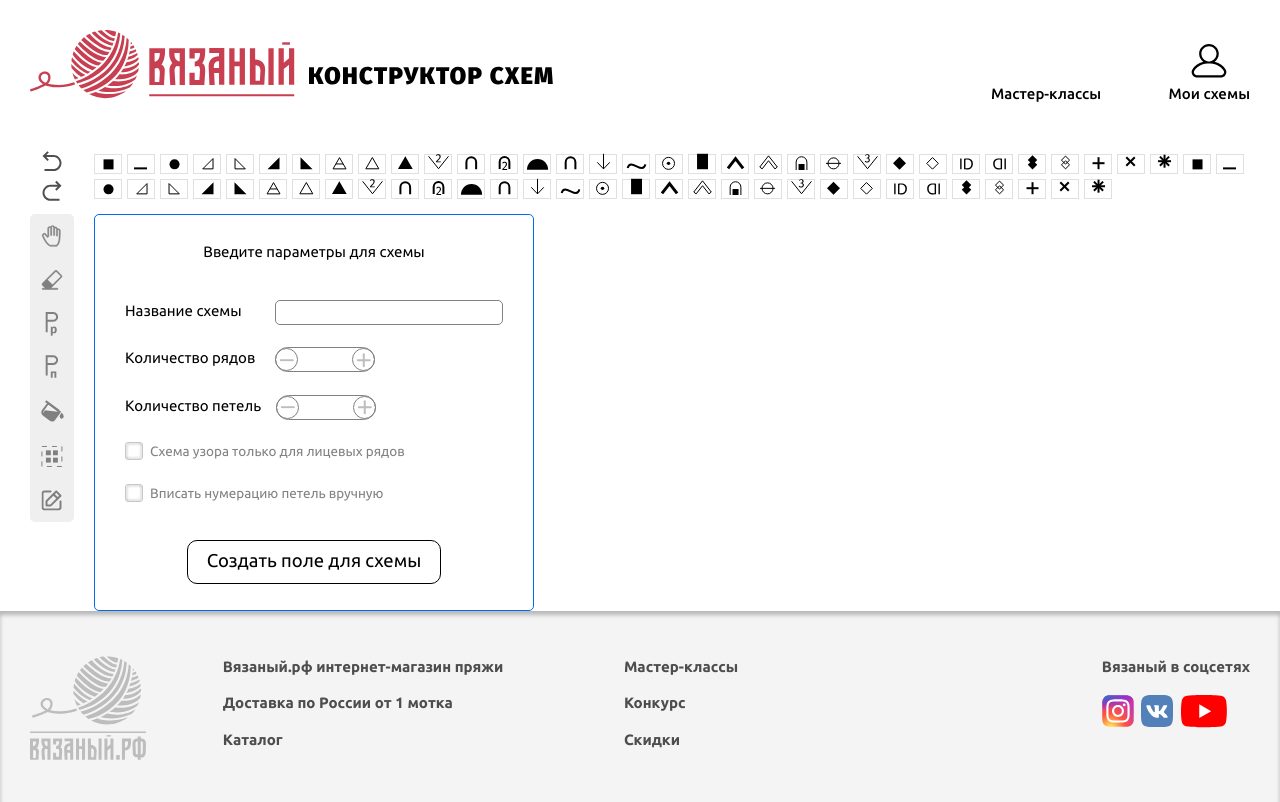
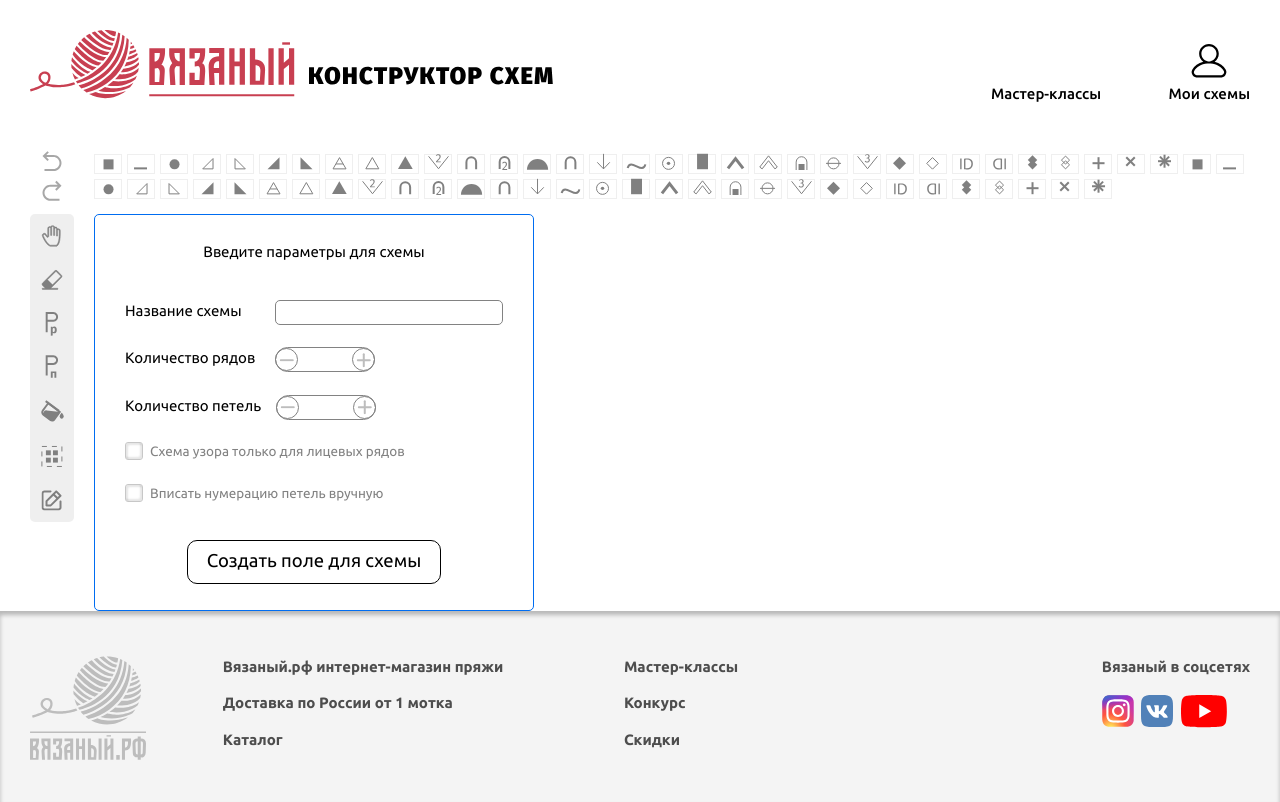
Before and after one commit to voodoobat/constructor-next, a Next.js app: page /constructor/create in a window 1280 px wide. Built offline with nearby package versions, Linux system fonts and the light colour scheme.

Commit message:
add overlay to top panel

```diff
--- a/src/components/constructor/LoopPanel/LoopPanel.js
+++ b/src/components/constructor/LoopPanel/LoopPanel.js
@@ -11,7 +11,7 @@ for (let j = 1; j <= 33; j++) {
   loops.push(j)
 }
 
-export default function LoopsBar ({ className, inactive }) {
+export default function LoopsBar ({ className }) {
   return (
     <div className={classNames(className, scss._)}>
       {loops.map(id =>
@@ -24,7 +24,6 @@ export default function LoopsBar ({ className, inactive }) {
                     id={id}
                     key={id} />
       )}
-      {inactive && <Overlay />}
     </div>
   )
 }
--- a/src/components/constructor/TopPanel/TopPanel.js
+++ b/src/components/constructor/TopPanel/TopPanel.js
@@ -4,8 +4,9 @@ import classNames from 'classnames'
 
 import LoopPanel from '@components/constructor/LoopPanel/LoopPanel'
 import UndoRedo from '@components/constructor/UndoRedo/UndoRedo'
+import Overlay from '@components/common/Overlay/Overlay'
 
-export default function TopPanel ({ className }) {
+export default function TopPanel ({ className, inactive }) {
   return (
     <div className={classNames(className, scss._)}>
       <div className={scss.undo_redo}>
@@ -14,6 +15,7 @@ export default function TopPanel ({ className }) {
       <div className={scss.loops_panel}>
         <LoopPanel />
       </div>
+      {inactive && <Overlay />}
     </div>
   )
 }
--- a/src/components/constructor/TopPanel/TopPanel.module.scss
+++ b/src/components/constructor/TopPanel/TopPanel.module.scss
@@ -3,6 +3,7 @@
 
 ._ {
   display: flex;
+  position: relative;
 }
 
 .undo_redo {
```
